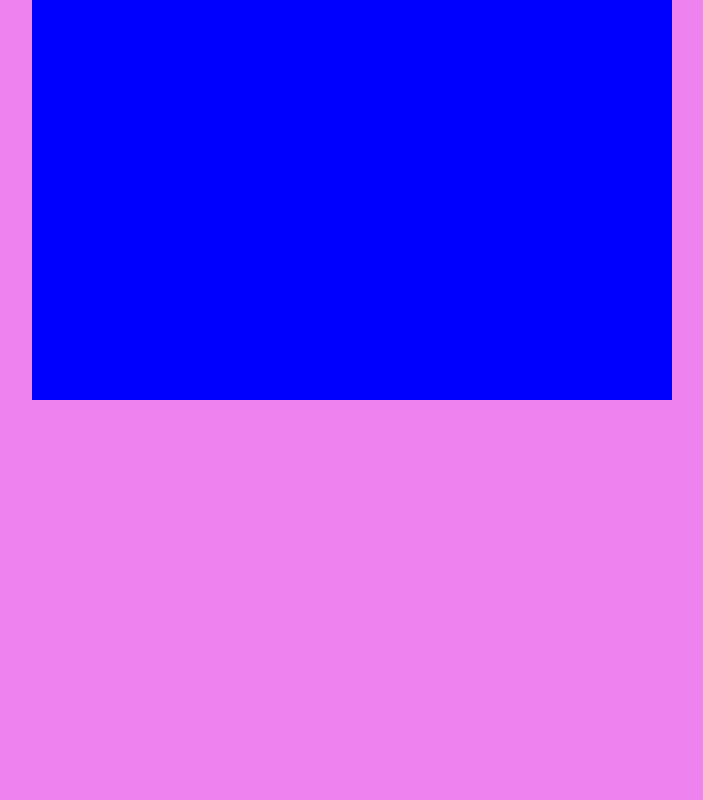
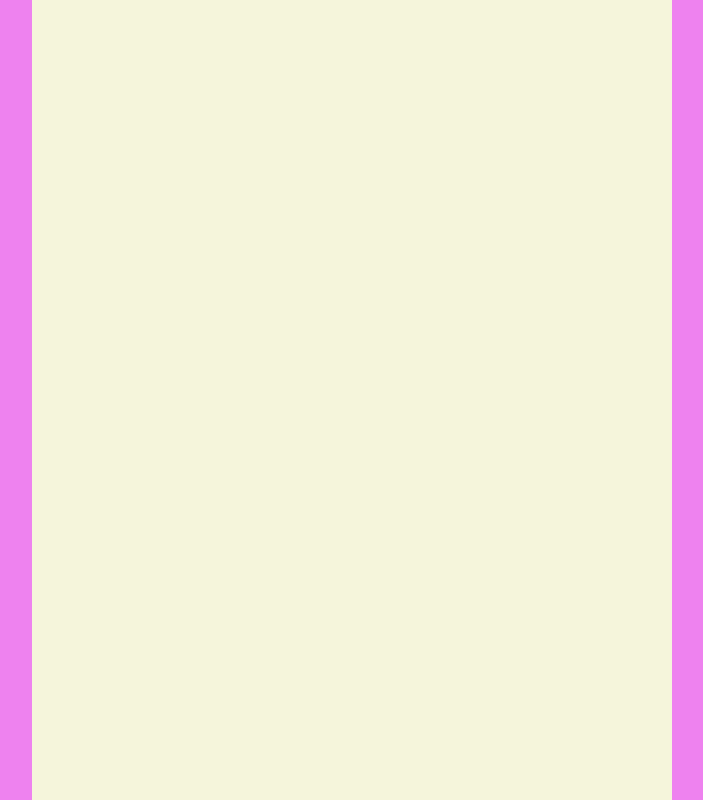
Before and after one commit to jayoung-cinnamon/happybottle, a React (Create React App) app: page / in a window 1280 px wide. Shown: the top 800 px of the page, without its empty margins (288-991 px from the left). Built offline with nearby package versions, Linux system fonts and the light colour scheme.

Commit message:
[FEAT] Implement splash screen function

```diff
--- a/src/components/Main/Main.tsx
+++ b/src/components/Main/Main.tsx
@@ -1,13 +1,25 @@
 import React, { useState, useCallback, useEffect } from "react";
 import styled, { css } from "styled-components";
 import useTimeout from "../../hooks/useTimeout";
+
 function Main() {
   const [splashScreen, SetSplashScreen] = useState(true);
+
   useTimeout(() => {
     SetSplashScreen(false);
-  }, 1000);
+  }, 5000);
 
-  return splashScreen ? <MainContainer /> : <></>;
+  return (
+    <MainContainer>
+      {splashScreen && (
+        <>
+          <SplashLogoContainer>
+            <SplashLogo />
+          </SplashLogoContainer>
+        </>
+      )}
+    </MainContainer>
+  );
 }
 
 export default Main;
@@ -17,5 +29,24 @@ const MainContainer = styled.div`
   max-width: 640px;
   min-width: 320px;
   min-height: 100vh;
+  height: 100vh;
   background-color: beige;
+  display: flex;
+  justify-content: center;
+  align-items: center;
 `;
+
+const SplashLogoContainer = styled.div`
+  width: 50%;
+  height: 25%;
+  display: flex;
+  justify-content: center;
+  align-items: center;
+`;
+
+const SplashLogo = styled.div`
+  width: 84px;
+  height: 81px;
+  background-image: url("images/main/SplashLogo.png");
+  background-size: 100% 100%;
+`;
```
Also changed, not shown: public/images/main/SplashLogo.png (added).
